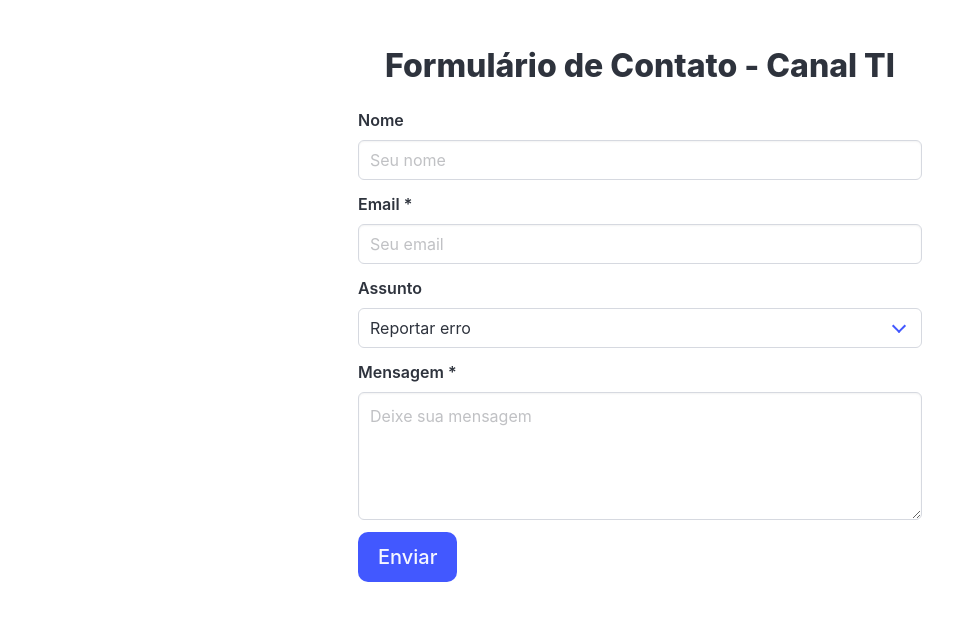
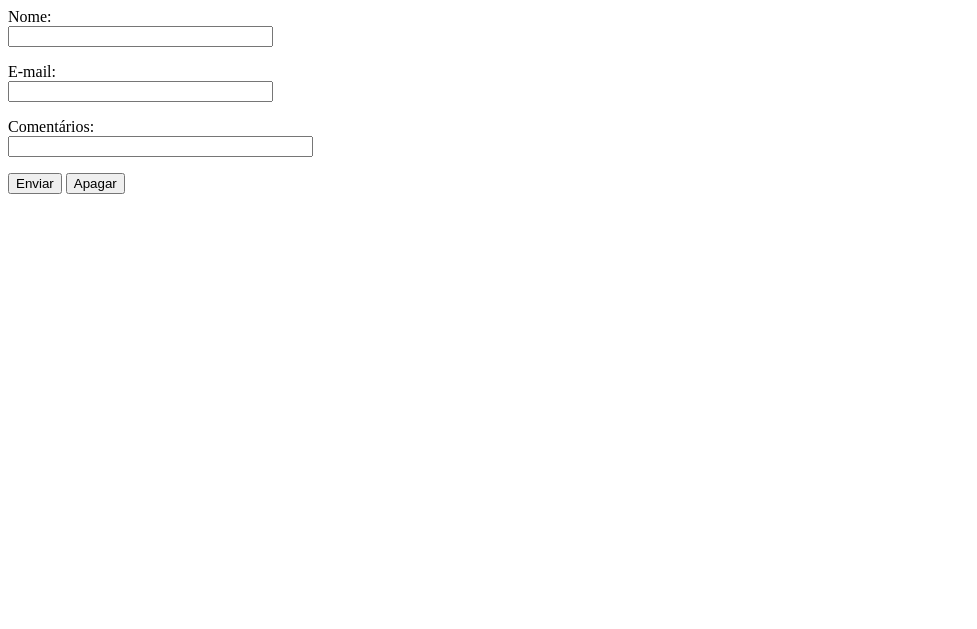
Before and after one commit to alfagundes/kitepoint, a PHP site: page /contato.html in a window 1280 px wide. Shown: the top 629 px of the page, without its empty margins (0-977 px from the left). Run offline with PHP 8.4, Linux system fonts and the light colour scheme; some libraries are stand-ins or nearby versions.

Commit message:
Ajuste email

```diff
--- a/contato.html
+++ b/contato.html
@@ -1,62 +1,29 @@
-<!DOCTYPE html>
-<html lang="pt-br">
-<head>
-	<meta charset="UTF-8">
-	<title>Formulário de contato</title>
-	<link rel="stylesheet" href="css/bulma.min.css">
-</head>
-<body>
-	<section class="section">
-		<div class="container">
-			<div class="columns is-centered">
-				<div class="column is-half">
-					<h1 class="title has-text-centered">Formulário de Contato - Canal TI</h1>
+<html>
+<head><meta charset="UTF-8"></head>
+<form action="http://formmail.kinghost.net/formmail.cgi" method="POST">
+ <input type="hidden" name="recipient" value="alexandre.araujofagundes@gmail.com"> <!-- Pode ser qualquer endereço de email -->
+ <input type="hidden" name="redirect" value="http://seudominio"> <!-- Após o envio, o usuário será redirecionado para a página configurada aqui -->
+ <input type="hidden" name="subject" value="teste de assunto">  <!-- Assunto da mensagem -->
+ <input type="hidden" name="email" value="alexandre.araujofagundes@gmail.com">   <!-- Deve ser uma conta de email ativa em seu domínio -->
 
-					<form action="enviar.php" method="POST">
-						<div class="field">
-							<label class="label">Nome</label>
-							<div class="control">
-								<input name="nome" class="input" type="text" placeholder="Seu nome">
-							</div>
-						</div>
+ <p>
+ Nome:<br />
+ <input type="text" size="30" name="nome">
+ </p>
 
-						<div class="field">
-							<label class="label">Email *</label>
-							<div class="control">
-								<input name="email" class="input" type="email" placeholder="Seu email">
-							</div>
-						</div>
+ <p>
+ E-mail:<br />
+ <input type="text" size="30" name="replyto">
+ </p>
 
-						<div class="field">
-							<label class="label">Assunto</label>
-							<div class="control">
-								<div class="select is-fullwidth">
-									<select name="assunto">
-										<option>Reportar erro</option>
-										<option>Anúncios</option>
-										<option>Outro</option>
-									</select>
-								</div>
-							</div>
-						</div>
+ <p>
+ Comentários:<br />
+ <input type="text" size="35" name="Comentarios">
+ </p>
 
-						<div class="field">
-							<label class="label">Mensagem *</label>
-							<div class="control">
-								<textarea name="mensagem" class="textarea" placeholder="Deixe sua mensagem" maxlength="2000"></textarea>
-							</div>
-						</div>
+ <p>
+ <input type="submit" name="BTEnvia" value="Enviar">
+ <input type="reset" name="BTApaga" value="Apagar"> </p>
+ </form>
 
-						<div class="field is-grouped">
-							<div class="control">
-								<button class="button is-link is-medium">Enviar</button>
-							</div>
-						</div>
-					</form>
-
-				</div>
-			</div>
-		</div>
-	</section>
-</body>
 </html>
```
Also changed, not shown: envia.php (+39 -59 lines).
